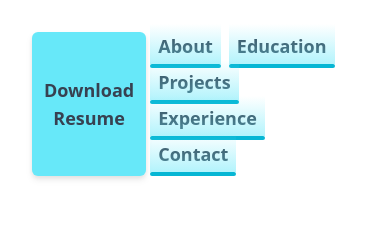
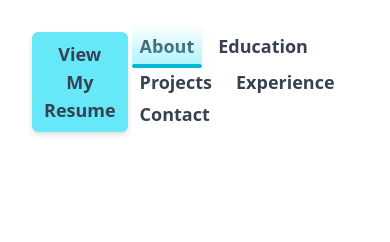
Before and after one commit to Abdu-LateefLF/portfolio, a React (Vite) app: page / in a window 390 px wide. Shown: the top 242 px of the page. Built offline with nearby package versions, Linux system fonts and the light colour scheme; grey boxes are pictures that could not be loaded.

Commit message:
Added Resume viewer

```diff
--- a/src/App.tsx
+++ b/src/App.tsx
@@ -7,11 +7,16 @@ import Introduction from "./components/Introduction";
 import NavBar from "./components/NavBar";
 import Projects from "./components/Projects";
 import TechStack from "./components/TechStack";
+import SectionProvider from "./contexts/SectionProvider";
 
 function App() {
+
   return (
     <div className="font-sans text-gray-700">
-      <NavBar />
+      <SectionProvider>
+        <NavBar />
+      </SectionProvider>
+
       <div className="mx-auto max-w-[1400px]">
         <Introduction />
         <About />
@@ -21,6 +26,7 @@ function App() {
         <Experience />
       </div>
       <Contact />
+
       <Copyright />
     </div>
   );
--- a/src/components/About.tsx
+++ b/src/components/About.tsx
@@ -1,6 +1,6 @@
 function About() {
   return (
-    <div className="mt-2 mb-32 px-8  mx-auto max-w-[1000px] text-center">
+    <div id="About" className="section mt-2 mb-32 px-8  mx-auto max-w-[1000px] text-center">
       <div className="font-bold text-3xl my-12">ABOUT ME</div>
       <p>
         As an ambitious software engineering student, I am actively pursuing internship
--- a/src/components/Contact.tsx
+++ b/src/components/Contact.tsx
@@ -1,6 +1,6 @@
 function Contact() {
   return (
-    <div className="bg-gray-800 text-white">
+    <div id="Contact" className="section bg-gray-800 text-white">
       <div className="max-w-[900px] mx-auto p-8">
         <span className="block text-3xl font-bold mb-3 text-center">CONTACT ME</span>
         <p className="font-semibold mb-8 text-center">I'm open to new opportunities and collaborations. Let's connect!</p>
--- a/src/components/Education.tsx
+++ b/src/components/Education.tsx
@@ -1,6 +1,6 @@
 function Education() {
   return (
-    <div className="px-8 mb-32">
+    <div id="Education" className="section px-8 mb-32">
       <span className="block text-3xl font-bold mb-8 text-center">EDUCATION</span>
       <div className=" w-[80%] max-w-[1400px] mx-auto">
         <div className="text-center pt-1 pb-3">
--- a/src/components/Experience.tsx
+++ b/src/components/Experience.tsx
@@ -1,7 +1,7 @@
 function Experience() {
   return (
-    <div className="px-8 mb-32">
-      <span className="block text-3xl font-bold mb-8 text-center">WORK EXPERIENCE</span>
+    <div id="Experience" className="section px-8 mb-44">
+      <span className="block text-3xl font-bold pt-32 mb-8 text-center">WORK EXPERIENCE</span>
       <div className=" w-[80%] max-w-[1400px] mx-auto">
         <div className="text-center pt-8 pb-3">
           <div className="inline-block object-contain rounded-lg w-20 h-20 overflow-hidden">
@@ -15,7 +15,7 @@ function Experience() {
         <p className="px-8 pb-8 text-center">Evaluate AI content for accuracy and quality, refining two language models.
           Create natural and detailed prompts to improve AI output, enhancing precision and relevance.</p>
       </div>
-    </div >
+    </div>
   );
 }
 
--- a/src/components/NavBar.tsx
+++ b/src/components/NavBar.tsx
@@ -1,14 +1,20 @@
+import { useState } from "react";
 import NavButton from "./NavButton";
+import Resume from "./Resume";
 
 function NavBar() {
+  const [showResume, setShowResume] = useState(false);
+
   return (
-    <header className="p-8 flex justify-between mb-8 font-semibold text-lg">
-      <button className="bg-cyan-300 rounded-md py-2 px-3 drop-shadow-md">Download Resume</button>
+    <header className="sticky top-0 left-0 bg-white z-10 p-8 flex justify-between mb-8 font-semibold text-lg">
+      <button className="bg-cyan-300 rounded-md py-2 px-3 drop-shadow-md" onClick={() => setShowResume(true)}>View My Resume</button>
       <div className="inline-block">
-        {["About", "Education", "Projects", "Experience", "Contact"].map((item, index) => (
-          <NavButton key={index} section={item} />
+        {["About", "Education", "Projects", "Experience", "Contact"].map((section, index) => (
+          <NavButton key={index} section={section} />
         ))}
       </div>
+
+      <Resume showResume={showResume} close={() => setShowResume(false)} />
     </header>
   );
 }
--- a/src/components/NavButton.tsx
+++ b/src/components/NavButton.tsx
@@ -1,16 +1,25 @@
+import useCurrentSection from "../hooks/useCurrentSection";
+
 interface Props {
   section: string;
 }
 
 function NavButton({ section }: Props) {
+  const { currentSection } = useCurrentSection();
+
   return (
-    <div className="inline-block relative mx-1">
+    <div className="inline-block relative mx-1"
+      onClick={() => document.getElementById(section)?.scrollIntoView({ behavior: "smooth" })}>
       <div className="cursor-pointer pb-1 px-2">{section}</div>
-      <div className="relative">
-        <div className="absolute bottom-full left-0 w-full h-10 bg-gradient-to-t from-cyan-300/50 to-transparent"></div>
-        <div className="h-1 w-full rounded-lg bg-cyan-500"></div>
-      </div>
-    </div>
+      {
+        currentSection === section && (
+          <div className="relative">
+            <div className="absolute bottom-full left-0 w-full h-10 bg-gradient-to-t from-cyan-300/50 to-transparent"></div>
+            <div className="h-1 w-full rounded-lg bg-cyan-500"></div>
+          </div>
+        )
+      }
+    </div >
   )
 }
 
--- a/src/components/Projects.tsx
+++ b/src/components/Projects.tsx
@@ -3,7 +3,7 @@ import ToolBadge from "./ToolBadge";
 
 function Projects() {
   return (
-    <div className="px-8 mx-auto max-w-[1000px] mb-32">
+    <div id="Projects" className="section px-8 mx-auto max-w-[1000px]">
       <span className="block text-3xl font-bold mb-8 text-center">MY PROJECTS</span>
       <div className="mb-16">
         <div className="grid grid-cols-2 my-5">
--- /dev/null
+++ b/src/components/Resume.tsx
@@ -0,0 +1,44 @@
+interface Props {
+  showResume: boolean;
+  close: () => void;
+}
+
+function Resume({ showResume, close }: Props) {
+
+  if (!showResume) {
+    return null;
+  }
+
+  return (
+    <div className="fixed top-0 left-0 w-[100%] h-[100%] bg-black/20 z-20">
+      <div className="w-[90%] h-[90%] max-w-[1400px] bg-white rounded-sm mx-auto mt-7">
+        <div className="sticky top-0 bg-white font-sans h-30 drop-shadow-sm rounded-sm">
+          <div className="flex justify-between align-center p-5">
+            <nav className="text-lg md:text-3xl text-gray-700 font-semibold text-center">
+              My Resume
+            </nav>
+            <nav>
+              <button
+                className="bg-gray-800 hover:bg-gray-900 px-4 py-1 mx-2 rounded-sm font-medium text-white drop-shadow-md"
+                onClick={close}
+              >
+                Close
+              </button>
+            </nav>
+          </div>
+        </div>
+
+        <div className="h-[510px] px-7 overflow-hidden text-grey-600 text-lg semi-bold">
+          <object
+            className="mx-auto"
+            data="Abdu-Lateef Lekan-Fadeyi's Resume.pdf"
+            width="100%"
+            height="100%">
+          </object>
+        </div>
+      </div>
+    </div>
+  );
+}
+
+export default Resume;
--- /dev/null
+++ b/src/contexts/SectionProvider.tsx
@@ -0,0 +1,43 @@
+import React, { ReactNode, useEffect, useState } from 'react';
+
+interface Props {
+  children: ReactNode;
+}
+
+export interface SectionContextType {
+  currentSection: string;
+  setCurrentSection: (section: string) => void;
+}
+
+export const SectionContext = React.createContext<SectionContextType>(
+  {} as SectionContextType
+)
+
+function SectionProvider({ children }: Props) {
+  const [currentSection, setCurrentSection] = useState("Introduction");
+
+  useEffect(() => {
+    const sections = document.querySelectorAll(".section");
+
+    const observer = new IntersectionObserver((entries) => {
+      entries.forEach((entry) => {
+        if (entry.isIntersecting) {
+          setCurrentSection(entry.target.id);
+        }
+      });
+    }, { root: null, threshold: 0.6 });
+
+    sections.forEach(section => observer.observe(section));
+
+    return () => observer.disconnect();
+  }, []);
+
+
+  return (
+    <SectionContext.Provider value={{ currentSection, setCurrentSection }}>
+      {children}
+    </SectionContext.Provider>
+  )
+}
+
+export default SectionProvider
--- /dev/null
+++ b/src/hooks/useCurrentSection.ts
@@ -0,0 +1,6 @@
+import { useContext } from "react";
+import { SectionContext } from "../contexts/SectionProvider";
+
+const useCurrentSection = () => useContext(SectionContext);
+
+export default useCurrentSection;
```
Also changed, not shown: 1 other file (tests, documents, lock files or other folders).
